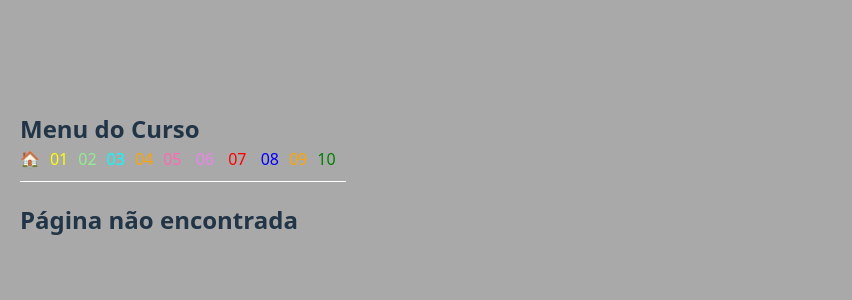
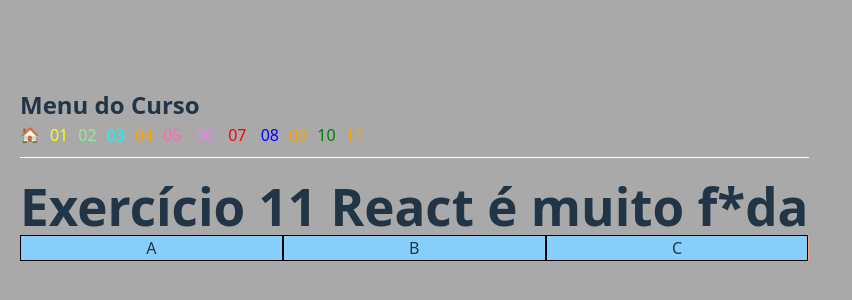
Before and after one commit to CAFE2l/HTML_CSS_MODULO5, a React (Vite) app in the folder curso-react/: page /ex011 in a window 1280 px wide. Shown: the part 226-526 px from the top of the page, without its empty margins (0-852 px from the left). Built offline with nearby package versions, Linux system fonts and the light colour scheme.

Commit message:
flex011 finalizado'

```diff
--- a/curso-react/src/App.jsx
+++ b/curso-react/src/App.jsx
@@ -13,6 +13,7 @@
 import Flex008 from './Exercicios/ex027/flex008/index';
 import Flex009 from './Exercicios/ex027/flex009/index';
 import Flex010 from './Exercicios/ex027/flex010/index';
+import Flex011 from './Exercicios/ex027/flex011/index';
 
 function App() {
   return (
@@ -33,6 +34,7 @@
           <Link to="/ex08" style={{ color: 'blue', marginRight: '10px' }}>08</Link>
           <Link to="/ex09" style={{ color: 'orange', marginRight: '10px' }}>09</Link>
           <Link to="/ex010" style={{ color: 'green', marginRight: '10px' }}>10</Link>
+          <Link to="/ex011" style={{ color: 'orange', marginRight: '10px' }}>11</Link>
         </nav>
 
         {/* ROTAS */}
@@ -50,6 +52,7 @@
           <Route path="/ex08" element={<Flex008 />} />
           <Route path="/ex09" element={<Flex009 />} />
           <Route path="/ex010" element={<Flex010 />} />
+          <Route path="/ex011" element={<Flex011 />} />
           <Route path="*" element={<h2>Página não encontrada</h2>} />
         </Routes>
 
--- /dev/null
+++ b/curso-react/src/Exercicios/ex027/flex011/index.jsx
@@ -0,0 +1,57 @@
+import React from 'react';
+
+export default function Flex004() {
+  const containerStyle = {
+    backgroundColor: 'lightsalmon',
+    display: 'flex',
+    flexFlow: 'row nowrap',
+};
+
+  const itemStyle = {
+    backgroundColor: 'lightskyblue',
+    border: '1px solid black',
+    textAlign: 'center',
+    flexBasis: '200px',
+  };
+
+
+  const cxA = {
+        backgroundColor: 'lightskyblue',
+    border: '1px solid black',
+    textAlign: 'center',
+    flexBasis: '200px',
+    flexShrink: "0",
+    flexGrow: "1",
+  };
+
+  const cxB = {
+        backgroundColor: 'lightskyblue',
+    border: '1px solid black',
+    textAlign: 'center',
+    flexBasis: '200px',
+    flexShrink: "1",
+    flexGrow: "1",
+  };
+
+  const cxC = {
+        backgroundColor: 'lightskyblue',
+    border: '1px solid black',
+    textAlign: 'center',
+    flexBasis: '200px',
+    flexShrink: "8",
+    flexGrow: "1",
+  };
+
+  return (
+    <div>
+      <h1>Exercício 11 React é muito f*da</h1>
+
+      <div style={containerStyle}>
+        <div style={cxA}>A</div>
+        <div style={cxB}>B</div>
+        <div style={cxC}>C</div>
+
+      </div>
+    </div>
+  );
+}
```
